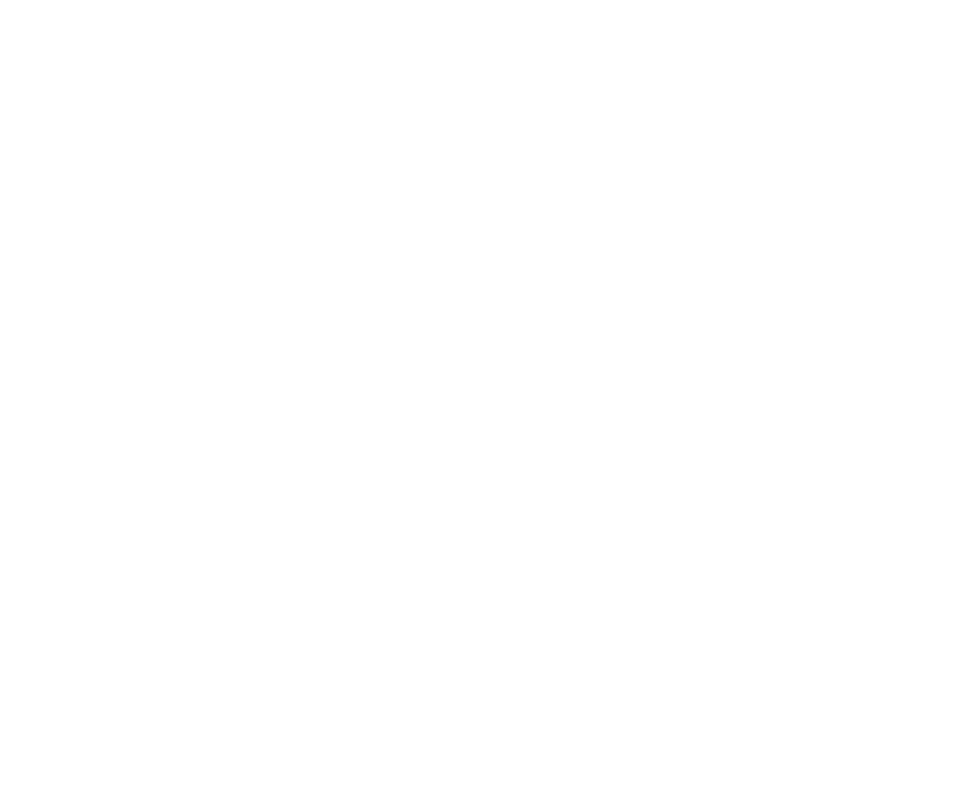
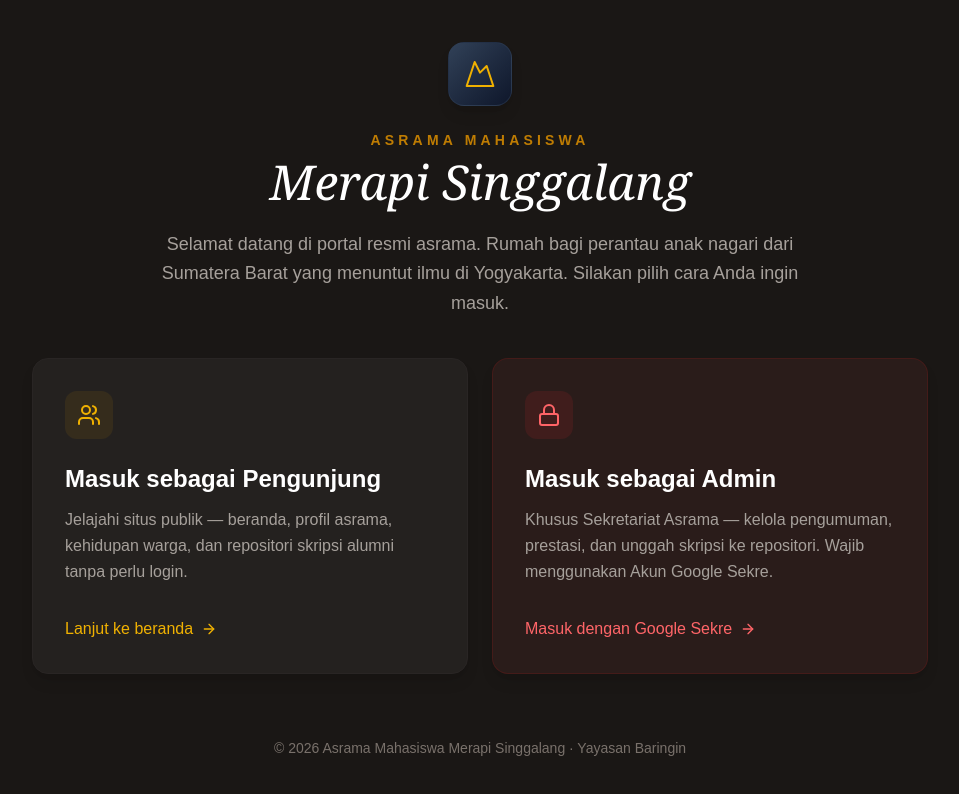
Before and after one commit to sekremersi-tech/asrama-mersi, a Next.js app: page / in a window 1280 px wide. Before the commit this address had no page. Shown: the top 794 px of the page, without its empty margins (160-1119 px from the left). Built offline with nearby package versions, Linux system fonts and the light colour scheme.

Commit message:
Update page.js

```diff
--- a/src/app/page.js
+++ b/src/app/page.js
@@ -1,5 +1,149 @@
-import { redirect } from 'next/navigation';
+"use client";
 
-export default function Home() {
-  redirect('/beranda');
+import { useState, useEffect } from "react";
+import Link from "next/link";
+import { useRouter } from "next/navigation";
+
+export default function Gateway() {
+  const [isLoading, setIsLoading] = useState(true);
+  const [progress, setProgress] = useState(0);
+  const router = useRouter();
+
+  // Efek Animasi Loading
+  useEffect(() => {
+    const duration = 2500; // Durasi loading 2.5 detik
+    const intervalTime = 50;
+    const step = 100 / (duration / intervalTime);
+
+    const timer = setInterval(() => {
+      setProgress((prev) => {
+        if (prev >= 100) {
+          clearInterval(timer);
+          // Beri jeda sedikit setelah 100% sebelum ganti layar
+          setTimeout(() => setIsLoading(false), 400);
+          return 100;
+        }
+        return prev + step;
+      });
+    }, intervalTime);
+
+    return () => clearInterval(timer);
+  }, []);
+
+  // Tampilan Layar Loading
+  if (isLoading) {
+    return (
+      <div className="min-h-screen bg-[#1a1715] flex flex-col items-center justify-center p-4">
+        {/* Logo Mockup */}
+        <div className="w-20 h-20 bg-gradient-to-br from-slate-700 to-slate-900 rounded-3xl flex items-center justify-center shadow-2xl mb-8 border border-slate-700/50">
+          <svg width="40" height="40" viewBox="0 0 24 24" fill="none" stroke="currentColor" strokeWidth="1.5" strokeLinecap="round" strokeLinejoin="round" className="text-yellow-500">
+            <path d="m8 3 4 8 5-5 5 15H2L8 3z"></path>
+            <path d="M8 11v10" className="text-red-500"></path>
+            <path d="M17 6v15" className="text-red-500"></path>
+          </svg>
+        </div>
+
+        <div className="text-center space-y-3 mb-12">
+          <h2 className="text-yellow-600/90 text-sm font-bold tracking-[0.3em] uppercase">
+            Asrama Mahasiswa
+          </h2>
+          <h1 className="text-white text-4xl md:text-5xl font-serif italic tracking-wide">
+            Merapi Singgalang
+          </h1>
+        </div>
+
+        {/* Progress Bar */}
+        <div className="w-64 md:w-80 h-1.5 bg-stone-800 rounded-full overflow-hidden mb-4">
+          <div
+            className="h-full bg-red-600 rounded-full transition-all duration-75 ease-linear"
+            style={{ width: `${progress}%` }}
+          ></div>
+        </div>
+        <p className="text-stone-500 text-sm">Memuat rumah perantau Minangkabau...</p>
+      </div>
+    );
+  }
+
+  // Tampilan Layar Pemilihan (Gateway)
+  return (
+    <div className="min-h-screen bg-[#1a1715] flex flex-col items-center justify-center p-4 md:p-8">
+      {/* Header Kecil */}
+      <div className="text-center mb-10 mt-8 md:mt-0 flex flex-col items-center">
+        <div className="w-16 h-16 bg-gradient-to-br from-slate-700 to-slate-900 rounded-2xl flex items-center justify-center shadow-lg mb-6 border border-slate-700/50">
+          <svg width="32" height="32" viewBox="0 0 24 24" fill="none" stroke="currentColor" strokeWidth="1.5" strokeLinecap="round" strokeLinejoin="round" className="text-yellow-500">
+            <path d="m8 3 4 8 5-5 5 15H2L8 3z"></path>
+          </svg>
+        </div>
+        <h2 className="text-yellow-600/90 text-xs md:text-sm font-bold tracking-[0.3em] uppercase mb-2">
+          Asrama Mahasiswa
+        </h2>
+        <h1 className="text-white text-4xl md:text-5xl font-serif italic mb-6">
+          Merapi Singgalang
+        </h1>
+        <p className="text-stone-400 text-base md:text-lg max-w-2xl leading-relaxed px-4">
+          Selamat datang di portal resmi asrama. Rumah bagi perantau anak nagari dari Sumatera Barat yang menuntut ilmu di Yogyakarta. Silakan pilih cara Anda ingin masuk.
+        </p>
+      </div>
+
+      {/* Grid Pilihan */}
+      <div className="grid grid-cols-1 md:grid-cols-2 gap-6 w-full max-w-4xl">
+
+        {/* Card Pengunjung */}
+        <Link
+          href="/beranda"
+          className="group flex flex-col p-8 rounded-2xl bg-[#24211f] border border-stone-800 hover:border-yellow-600/50 hover:bg-[#2a2624] transition-all duration-300 shadow-lg"
+        >
+          <div className="w-12 h-12 bg-yellow-600/10 rounded-xl flex items-center justify-center mb-6 group-hover:scale-110 transition-transform">
+            <svg xmlns="http://www.w3.org/2000/svg" width="24" height="24" viewBox="0 0 24 24" fill="none" stroke="currentColor" strokeWidth="2" strokeLinecap="round" strokeLinejoin="round" className="text-yellow-500">
+              <path d="M16 21v-2a4 4 0 0 0-4-4H6a4 4 0 0 0-4 4v2"></path>
+              <circle cx="9" cy="7" r="4"></circle>
+              <path d="M22 21v-2a4 4 0 0 0-3-3.87"></path>
+              <path d="M16 3.13a4 4 0 0 1 0 7.75"></path>
+            </svg>
+          </div>
+          <h3 className="text-white text-2xl font-semibold mb-3">Masuk sebagai Pengunjung</h3>
+          <p className="text-stone-400 leading-relaxed flex-grow mb-8">
+            Jelajahi situs publik — beranda, profil asrama, kehidupan warga, dan repositori skripsi alumni tanpa perlu login.
+          </p>
+          <div className="flex items-center text-yellow-500 font-medium group-hover:gap-3 gap-2 transition-all">
+            Lanjut ke beranda
+            <svg xmlns="http://www.w3.org/2000/svg" width="16" height="16" viewBox="0 0 24 24" fill="none" stroke="currentColor" strokeWidth="2" strokeLinecap="round" strokeLinejoin="round">
+              <line x1="5" y1="12" x2="19" y2="12"></line>
+              <polyline points="12 5 19 12 12 19"></polyline>
+            </svg>
+          </div>
+        </Link>
+
+        {/* Card Admin */}
+        <Link
+          href="/admin/login"
+          className="group flex flex-col p-8 rounded-2xl bg-[#2a1c1a] border border-red-900/30 hover:border-red-500/50 hover:bg-[#32201e] transition-all duration-300 shadow-lg"
+        >
+          <div className="w-12 h-12 bg-red-500/10 rounded-xl flex items-center justify-center mb-6 group-hover:scale-110 transition-transform">
+            <svg xmlns="http://www.w3.org/2000/svg" width="24" height="24" viewBox="0 0 24 24" fill="none" stroke="currentColor" strokeWidth="2" strokeLinecap="round" strokeLinejoin="round" className="text-red-400">
+              <rect x="3" y="11" width="18" height="11" rx="2" ry="2"></rect>
+              <path d="M7 11V7a5 5 0 0 1 10 0v4"></path>
+            </svg>
+          </div>
+          <h3 className="text-white text-2xl font-semibold mb-3">Masuk sebagai Admin</h3>
+          <p className="text-stone-400 leading-relaxed flex-grow mb-8">
+            Khusus Sekretariat Asrama — kelola pengumuman, prestasi, dan unggah skripsi ke repositori. Wajib menggunakan Akun Google Sekre.
+          </p>
+          <div className="flex items-center text-red-400 font-medium group-hover:gap-3 gap-2 transition-all">
+            Masuk dengan Google Sekre
+            <svg xmlns="http://www.w3.org/2000/svg" width="16" height="16" viewBox="0 0 24 24" fill="none" stroke="currentColor" strokeWidth="2" strokeLinecap="round" strokeLinejoin="round">
+              <line x1="5" y1="12" x2="19" y2="12"></line>
+              <polyline points="12 5 19 12 12 19"></polyline>
+            </svg>
+          </div>
+        </Link>
+
+      </div>
+
+      {/* Footer Gateway */}
+      <div className="mt-16 text-center text-sm text-stone-500">
+        &copy; {new Date().getFullYear()} Asrama Mahasiswa Merapi Singgalang &middot; Yayasan Baringin
+      </div>
+    </div>
+  );
 }
```
